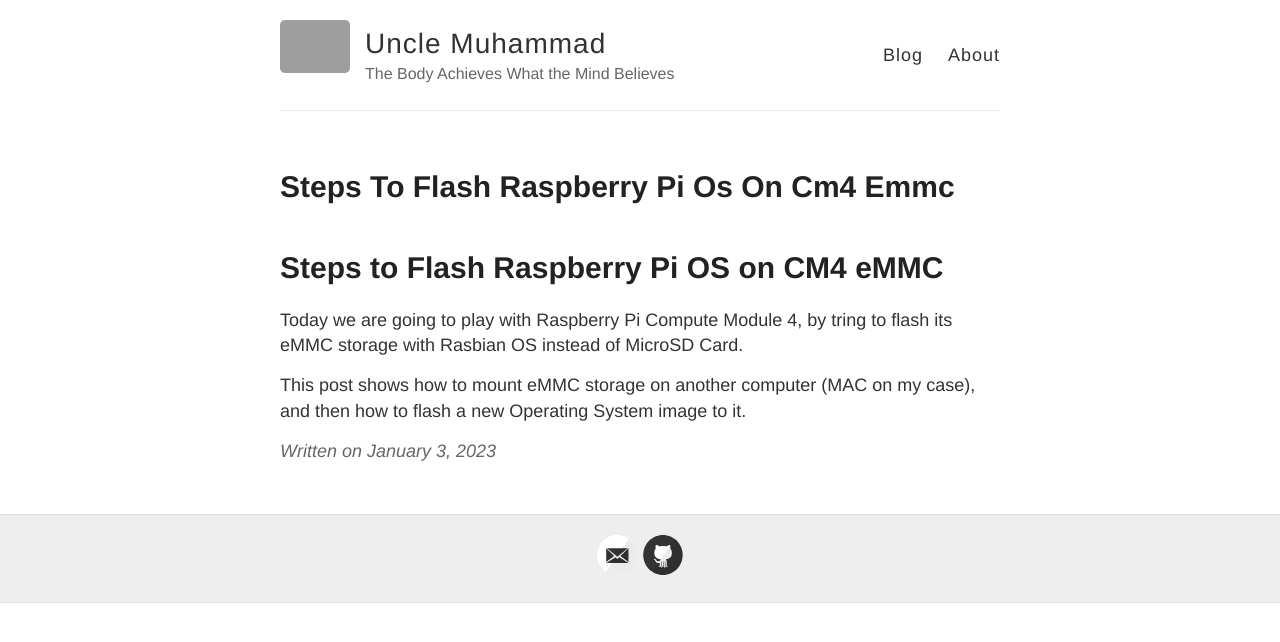
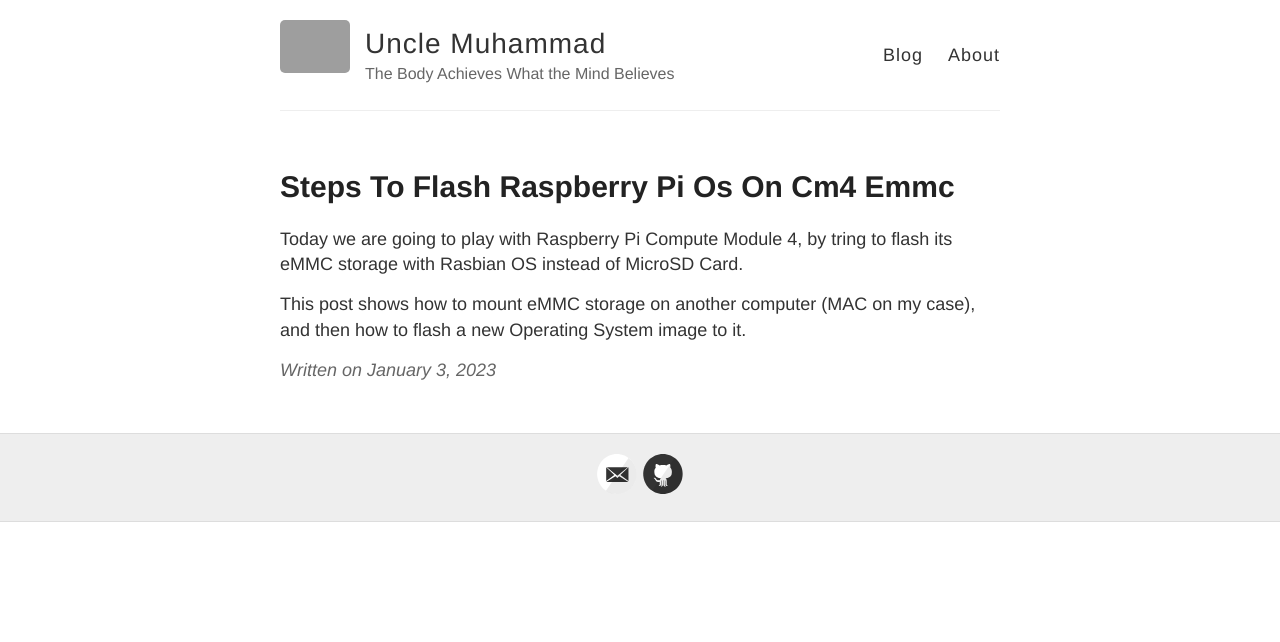
Before and after one commit to unclemu/unclemu.github.io, a Jekyll site: the page built from _posts/2023-01-03-steps-to-flash-raspberry-pi-os-on-cm4-emmc.md, in a window 1280 px wide. Shown: the top 642 px of the page. Built offline with Jekyll 4.4.1, drawn with Linux system fonts in a browser that asks for light colours; our own code applies the rules of GitHub Pages for plain Markdown files; grey boxes are pictures that could not be loaded.

Commit message:
Update 2023-01-03-steps-to-flash-raspberry-pi-os-on-cm4-emmc.md

```diff
--- a/_posts/2023-01-03-steps-to-flash-raspberry-pi-os-on-cm4-emmc.md
+++ b/_posts/2023-01-03-steps-to-flash-raspberry-pi-os-on-cm4-emmc.md
@@ -1,7 +1,6 @@
 ---
 published: true
 ---
-# Steps to Flash Raspberry Pi OS on CM4 eMMC
 
 Today we are going to play with Raspberry Pi Compute Module 4, by tring to flash its eMMC storage with Rasbian OS instead of MicroSD Card.
 
```
